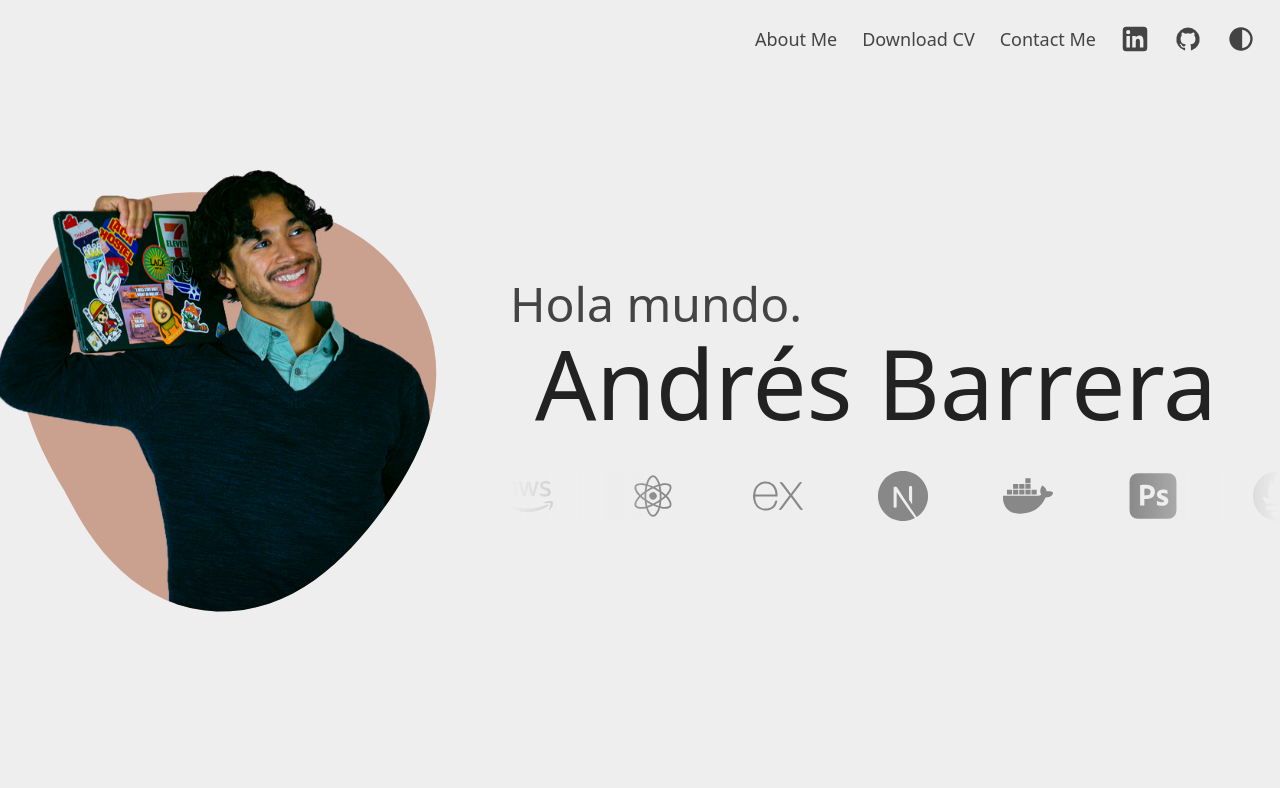
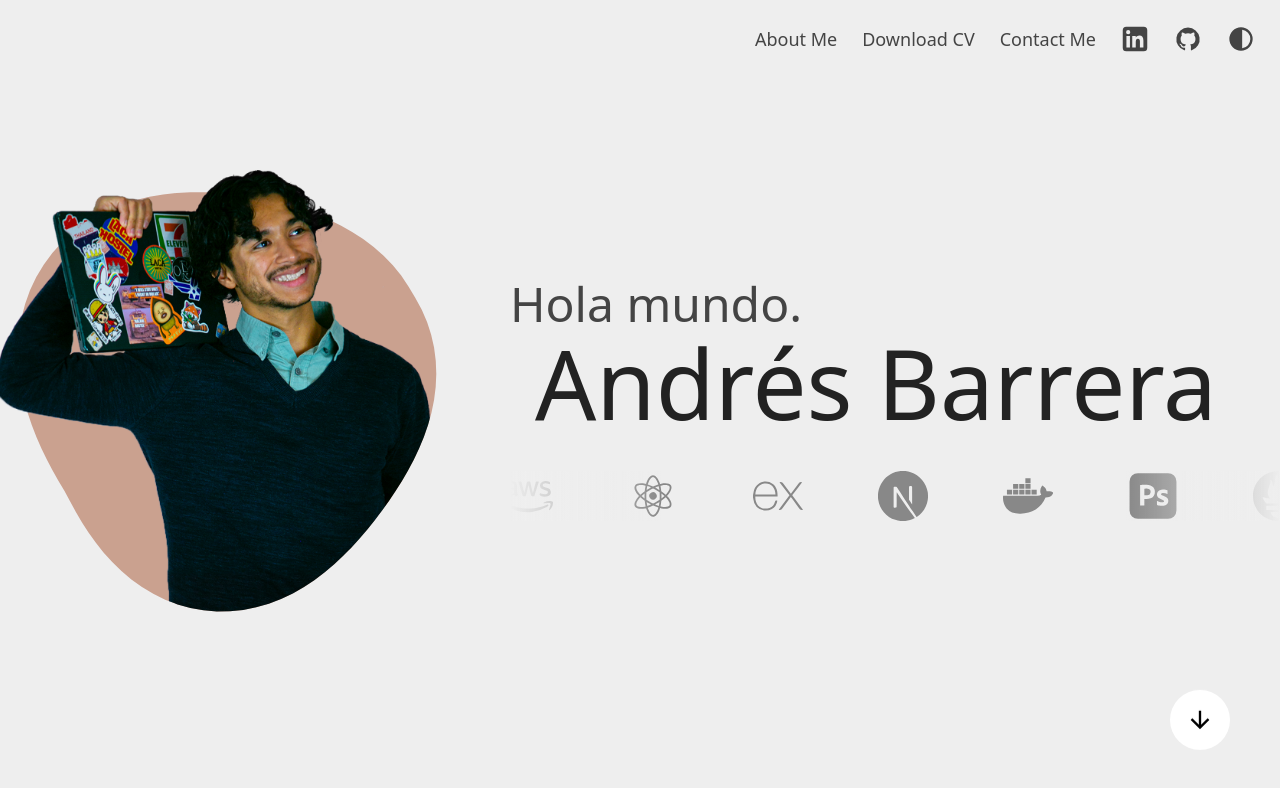
Before and after one commit to drebarrera/v2.drebarrera.com, a React (Vite) app: page / in a window 1280 px wide. Shown: the top 788 px of the page. Built offline with nearby package versions, Linux system fonts and the light colour scheme.

Commit message:
Adding arrow to page

```diff
--- a/src/App.tsx
+++ b/src/App.tsx
@@ -26,6 +26,12 @@ function App() {
       {(scrollYValue != null && scrollYValue > 0.15 && scrollYValue < 0.5) && <AboutSlide />}
       {(scrollYValue != null && scrollYValue > 0.475 && scrollYValue < 0.95) && <AskMeAnythingSlide />}
       {(scrollYValue != null && scrollYValue > 0.925) && <ContactSlide />}
+      <div className="fixed w-[40px] h-[40px] md:w-[60px] md:h-[60px] bottom-0 right-0 m-[20px] md:m-[50px] bg-[var(--theme-f)] flex items-center justify-center" style={{
+          borderRadius: "40px",
+          animation: scrollYValue != null && scrollYValue >= 0.95 ? "float-rotated 3s ease-in-out infinite" : "float 3s ease-in-out infinite"
+        }}>
+        <svg xmlns="http://www.w3.org/2000/svg" height="28" viewBox="0 -960 960 960" width="28"><path d="M440-800v487L216-537l-56 57 320 320 320-320-56-57-224 224v-487z"/></svg>
+      </div>
     </div>
   );
 }
--- a/src/components/slides/ContactSlide.tsx
+++ b/src/components/slides/ContactSlide.tsx
@@ -3,11 +3,10 @@ import SlideItem from "../library/scroll/SlideItem";
 
 
 export default function ContactSlide() {
-
   return (
     <section className="fixed w-screen h-screen max-w-[1400px] flex flex-row md:flex-row items-center md:items-end 2xl:items-center gap-[10px] md:gap-[50px] p-[20px]">
       <div className="hidden md:flex w-[225px] h-[225px] md:w-[300px] md:h-[300px] lg:w-[400px] lg:h-[400px] m-[30px] shrink-0"></div>
-      <div className="w-full h-full flex flex-col gap-[40px] overflow-y-auto">
+      <div className="w-full h-full flex flex-col gap-[40px] overflow-y-auto justify-center">
         <SlideItem
           show={[0.925, 1.1]}
           duration={[0.04, 0]}
--- a/src/index.css
+++ b/src/index.css
@@ -1 +1,19 @@
 @import "tailwindcss";
+
+@keyframes float {
+  0%, 100% {
+    transform: translateY(0px) rotate(0deg);
+  }
+  50% {
+    transform: translateY(-20px) rotate(0deg);
+  }
+}
+
+@keyframes float-rotated {
+  0%, 100% {
+    transform: translateY(0px) rotate(180deg);
+  }
+  50% {
+    transform: translateY(-20px) rotate(180deg);
+  }
+}
```
